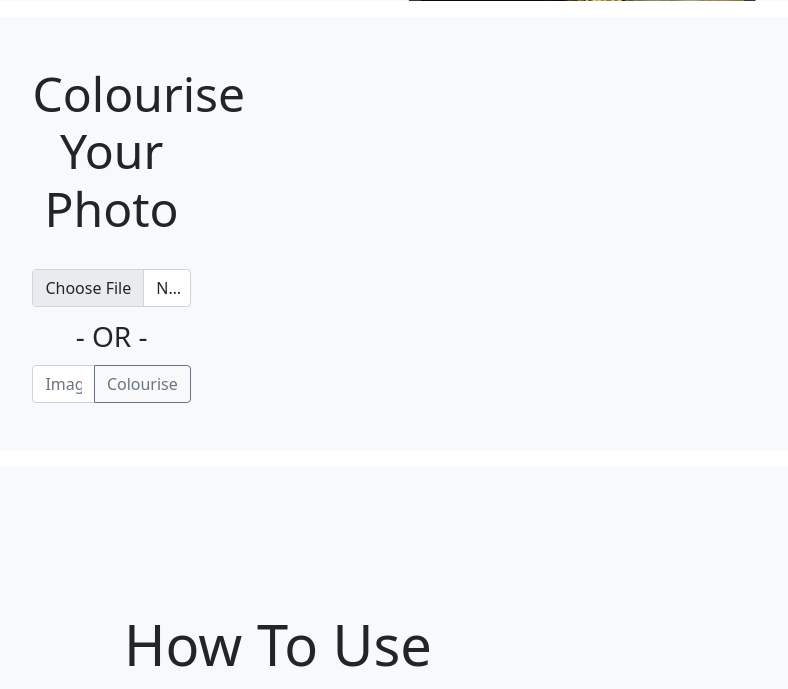
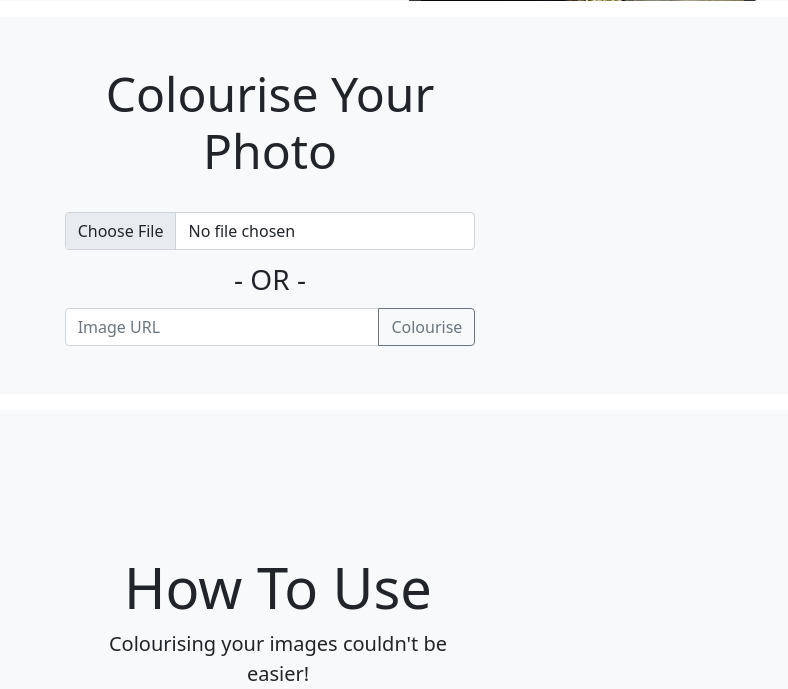
Before and after one commit to MilkyCarton/Colourisation-WebApp, a Flask app: page / in a window 1280 px wide. Shown: the part 729-1418 px from the top of the page, without its empty margins (362-1150 px from the left). Run offline with Flask 2, Linux system fonts and the light colour scheme; some libraries are stand-ins or nearby versions.

Commit message:
Update index.html

```diff
--- a/templates/index.html
+++ b/templates/index.html
@@ -11,8 +11,7 @@
     <div class="product-device product-device-2 shadow-sm d-none d-md-block"></div>
 </div>
 
-<div class="bg-light me-md-3 py-5 px-3 text-center d-flex flex-column flex-md-row justify-content-center">
-    <div id="try">
+<div class="bg-light me-md-3 py-5 px-3 text-center d-flex flex-column flex-md-row justify-content-center" id="try">
     <div id="uploadPage" class="col-4">
         <h2 class="display-5 pb-2">Colourise Your Photo</h2>
         <div class="formError"></div>
@@ -40,7 +39,6 @@
         </div>
     </div>
 </div>
-</div>
 
 <div class="position-relative overflow-hidden p-3 p-md-5 m-md-3 text-center bg-light">
     <div class="col-md-5 p-lg-5 mx-auto my-5" id="how">
```
Lines whose indentation alone changed are shown as unchanged.
